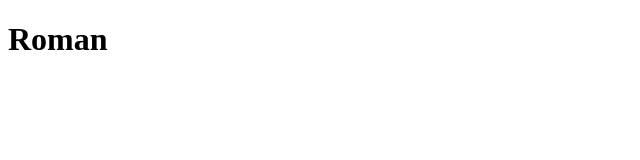
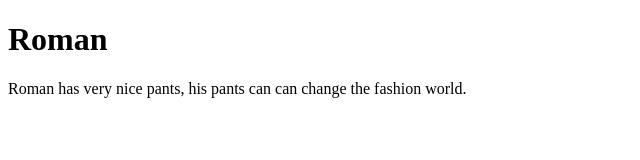
Before and after one commit to JesseHunter148/practice-assignment, a plain HTML site: page index.html in a window 1280 px wide. Shown: the whole page, without its empty margins (0-640 px from the left). Drawn offline with Linux system fonts and the light colour scheme.

Commit message:
added a compliment

```diff
--- a/index.html
+++ b/index.html
@@ -8,5 +8,7 @@
  </head>
  <body>
      <h1>Roman</h1>
+     <p> Roman has very nice pants, his pants can
+         can change the fashion world. </p>
  </body>
  </html>
```
